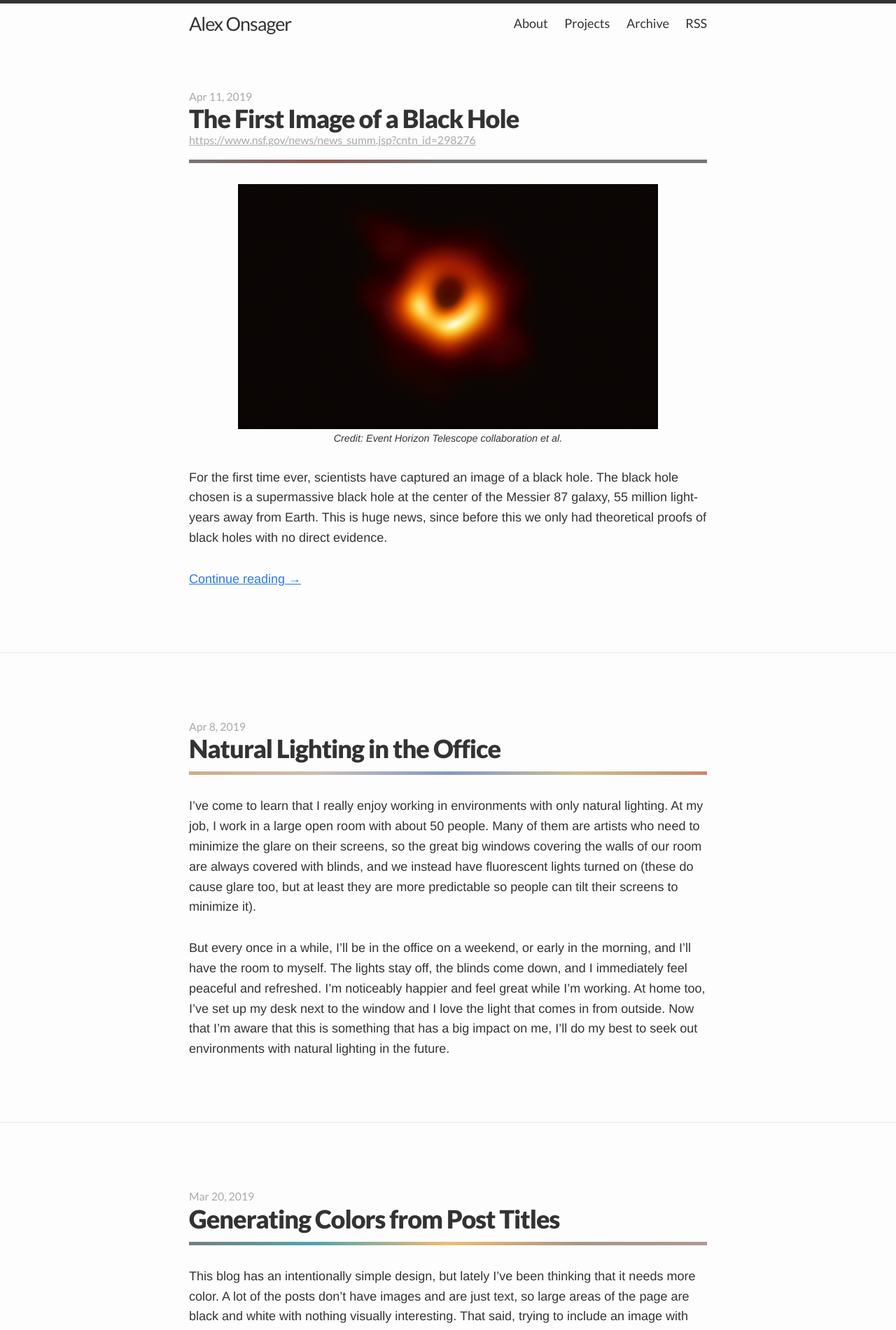
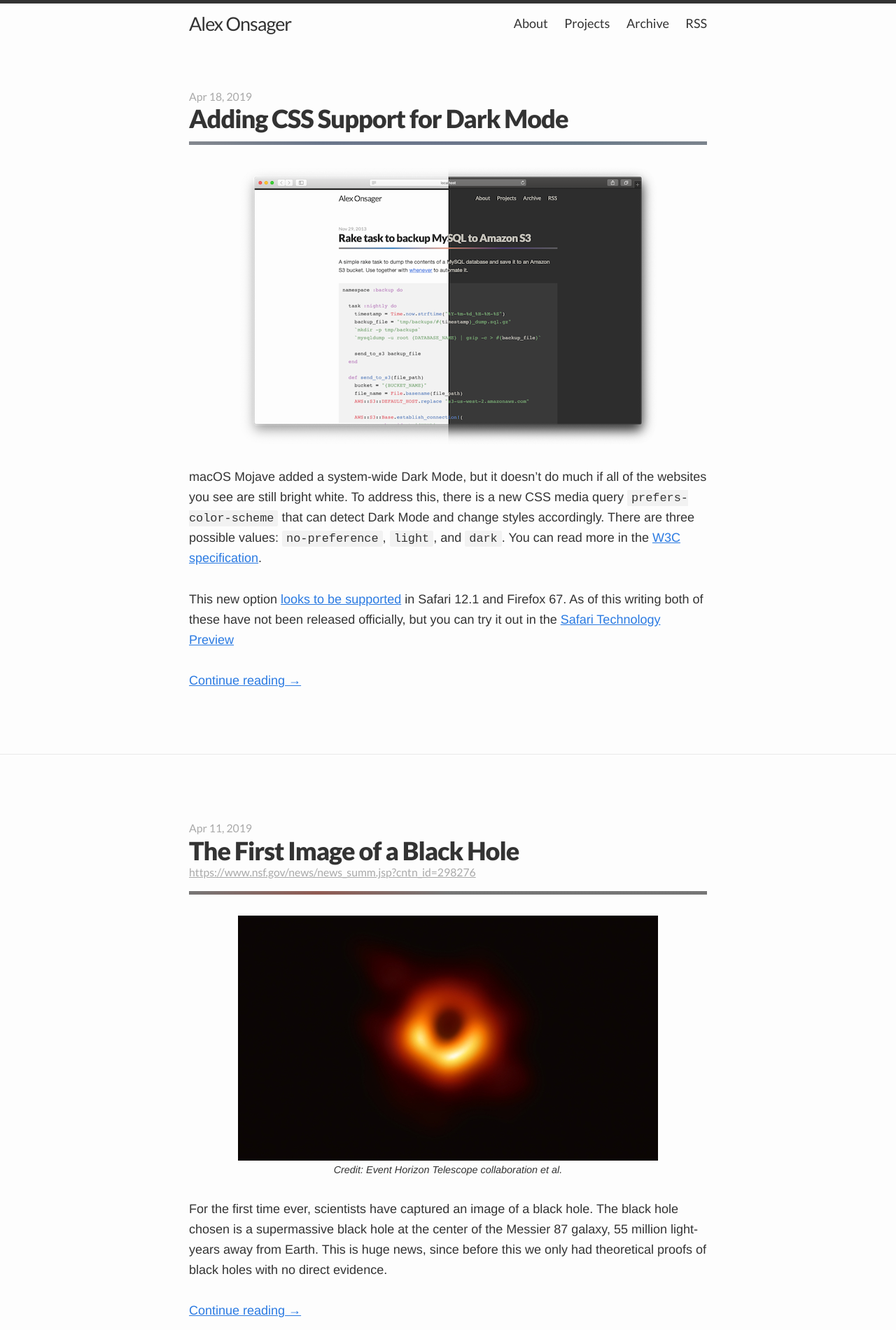
Before and after one commit to aonsager/aonsager.github.io, a Jekyll site: the page built from index.html, in a window 1280 px wide. Shown: the top 1900 px of the page at 70% size. Built offline with Jekyll 4.4.1, drawn with Linux system fonts in a browser that asks for light colours; the list of posts is cut into pages by our own code; comment, search, counter and statistics services are not loaded; some of the changed text lies outside the part shown.

Commit message:
dark mode

````diff
--- /dev/null
+++ b/_posts/2019-04-18-adding-css-support-for-dark-mode.md
@@ -0,0 +1,42 @@
+---
+layout: post
+title: Adding CSS Support for Dark Mode
+slug: adding-css-support-for-dark-mode
+link:
+colors:
+- "#5B6571"
+- "#465A6D"
+- "#47546F"
+- "#46556F"
+- "#666B73"
+tags:
+- css
+- design
+- mac
+- dark mode
+- color
+---
+
+{% include image.html image="darkmode.png" width="600px" %}
+
+macOS Mojave added a system-wide Dark Mode, but it doesn't do much if all of the websites you see are still bright white. To address this, there is a new CSS media query `prefers-color-scheme` that can detect Dark Mode and change styles accordingly. There are three possible values: `no-preference`, `light`, and `dark`. You can read more in the [W3C specification](https://drafts.csswg.org/mediaqueries-5/#prefers-color-scheme).
+
+This new option [looks to be supported](https://caniuse.com/#feat=prefers-color-scheme) in Safari 12.1 and Firefox 67. As of this writing both of these have not been released officially, but you can try it out in the [Safari Technology Preview](https://developer.apple.com/safari/technology-preview/)
+
+<!-- more -->
+
+I've added Dark Mode support to this site, using code that looks something like this
+
+```scss
+@media (prefers-color-scheme: dark) {
+  body {
+    color: $text-color-dark;
+    background-color: $background-color-dark;
+  }
+
+  img { opacity: 0.9 }
+
+}
+```
+
+You should probably tweak colors a bit more than simply switching black and white to keep things looking nice, and I found that reducing image opacity can help to reduce the contrast with bright pictures.
--- a/_sass/minima/_base.scss
+++ b/_sass/minima/_base.scss
@@ -221,7 +221,6 @@
 
   a {
     color: lighten($brand-color, 10%);
-    text-decoration: none;
 
     &:visited { color: lighten($brand-color, 10%); }
     &:hover { color: lighten($brand-color, 25%); }
--- a/_sass/minima/_syntax-highlighting.scss
+++ b/_sass/minima/_syntax-highlighting.scss
@@ -34,7 +34,7 @@
   }
 
   .c     { color: $grey; font-style: italic } // Comment
-  .err   { color: $blue; background-color: $grey } // Error
+  .err   { color: $red; background-color: lighten($light-grey, 5%) } // Error
   .k     { color: $magenta } // Keyword
   .o     { font-weight: bold } // Operator
   .cm    { color: $grey; font-style: italic } // Comment.Multiline
@@ -44,7 +44,7 @@
   .gd    { color: $black; background-color: #fdd } // Generic.Deleted
   .gd .x { color: $black; background-color: #faa } // Generic.Deleted.Specific
   .ge    { font-style: italic } // Generic.Emph
-  .gr    { color: $blue } // Generic.Error
+  .gr    { color: $red } // Generic.Error
   .gh    { color: $dark-grey } // Generic.Heading
   .gi    { color: $black; background-color: #dfd } // Generic.Inserted
   .gi .x { color: $black; background-color: #afa } // Generic.Inserted.Specific
@@ -68,7 +68,7 @@
   .ne    { color: $blue } // Name.Exception
   .nf    { color: $blue } // Name.Function
   .nn    { color:  $charcoal } // Name.Namespace
-  .nt    { color: $black } // Name.Tag
+  .nt    { font-weight: bold } // Name.Tag
   .nv    { color: $red } // Name.Variable
   .ow    { font-weight: bold } // Operator.Word
   .w     { color: $grey } // Text.Whitespace
````
Also changed, not shown: assets/darkmode.png (added).
